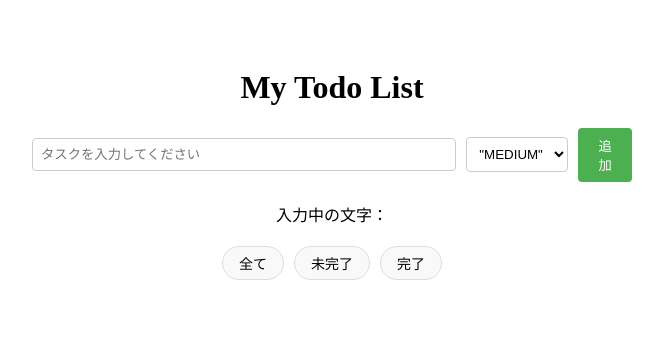
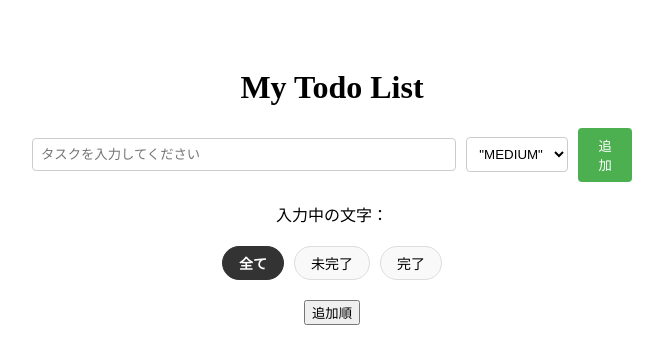
Before and after one commit to mao-ymst/TodoList1_React, a React (Vite) app: page / in a window 1280 px wide. Shown: the top 364 px of the page, without its empty margins (308-971 px from the left). Built offline with nearby package versions, Linux system fonts and the light colour scheme.

Commit message:
feat: add filtering and sorting

```diff
--- a/src/App.jsx
+++ b/src/App.jsx
@@ -9,6 +9,7 @@ export default function App() {
   const [inputText, setInputText] = useState("");
   const [priority, setPriority] = useState("medium");
   const [filter, setFilter] = useState("all");
+  const [sortBy, setSortBy] = useState("added");
 
   const handleChange = (e) => {
     setInputText(e.target.value);
@@ -50,12 +51,23 @@ export default function App() {
   }
 
   const filteredTasks =
-  [...tasks].filter((task) => {
-    if(filter === "active") return !task.isDone;
-    if(filter === "completed") return task.isDone;
-    return true;
-  })
+    tasks.filter((task) => {
+      if (filter === "active") return !task.isDone;
+      if (filter === "completed") return task.isDone;
+      return true;
+    })
+    .sort((a,b) => {
+      if(sortBy === "priority") {
+        return priorityOrder[a.priority] - priorityOrder[b.priority];
+      }
+      return b.id - a.id;
+    })
 
+  const priorityOrder = {
+      high: 1,
+      meduim: 2,
+      low: 3
+  }
 
   return (
     <div className='app-container'>
@@ -68,9 +80,16 @@ export default function App() {
         onPriorityChange={setPriority} />
       <p>入力中の文字：{inputText}</p>
 
-    <FilterButtons
+      <FilterButtons
+        currentFilter={filter}
+        onFilterChange={setFilter} />
 
-      onFilterChange={setFilter}/>
+      <div>
+        <button onClick={() => setSortBy("added")}>
+          追加順
+        </button>
+      </div>
+
 
       <ul className='todo-list'>
         {filteredTasks.map((task) => {
@@ -127,3 +146,10 @@ export default function App() {
 // list にfilter内容を反映させるためにtasks.map-->filteredTasks.mapに変更
 //filterbuttonsのコンポーネントに引っ越し
 //filterButtonsを呼び出し　props渡す
+
+//14 優先順位順に並べ替えるソート機能を作る
+//並び替えの状態を覚えるstateを設定
+//priorityで並べ替えができるように　優先順位を数字に変換
+//filterで並び替えた後の結果をさらに　sortで並べ替える
+//filterとsortを繋げる　filter部分に足す
+//filterButtons の下に動作確認ボタンを作成
--- a/src/component/TodoFilter/FilterButtons.jsx
+++ b/src/component/TodoFilter/FilterButtons.jsx
@@ -1,12 +1,25 @@
 import React from 'react'
 import "./FilterButtons.css"
 
-export default function FilterButtons({ onFilterChange }) {
+export default function FilterButtons({ currentFilter, onFilterChange }) {
     return (
         <div className='filter-buttons'>
-            <button onClick={() => onFilterChange("all")}>全て</button>
-            <button onClick={() => onFilterChange("active")}>未完了</button>
-            <button onClick={() => onFilterChange("completed")}>完了</button>
+            <button
+                onClick={() => onFilterChange("all")}
+                className={currentFilter === "all" ? "active" : ""}>
+                全て
+            </button>
+            <button
+                onClick={() => onFilterChange("active")}
+                className={currentFilter === "active" ? "active" : ""}
+            >
+                未完了
+            </button>
+            <button
+                onClick={() => onFilterChange("completed")}
+                className={currentFilter === "completed" ? "active" : ""}>
+                完了
+            </button>
         </div>
 
     )
```
